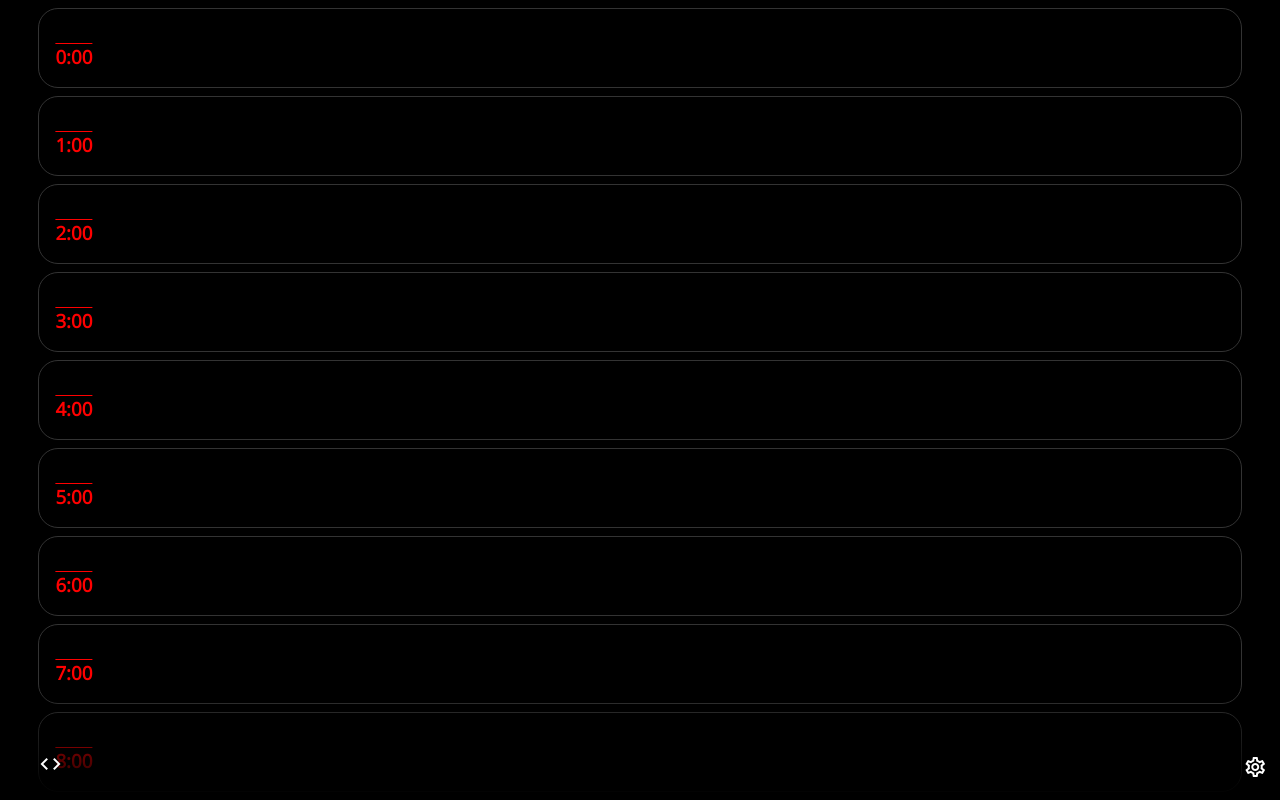
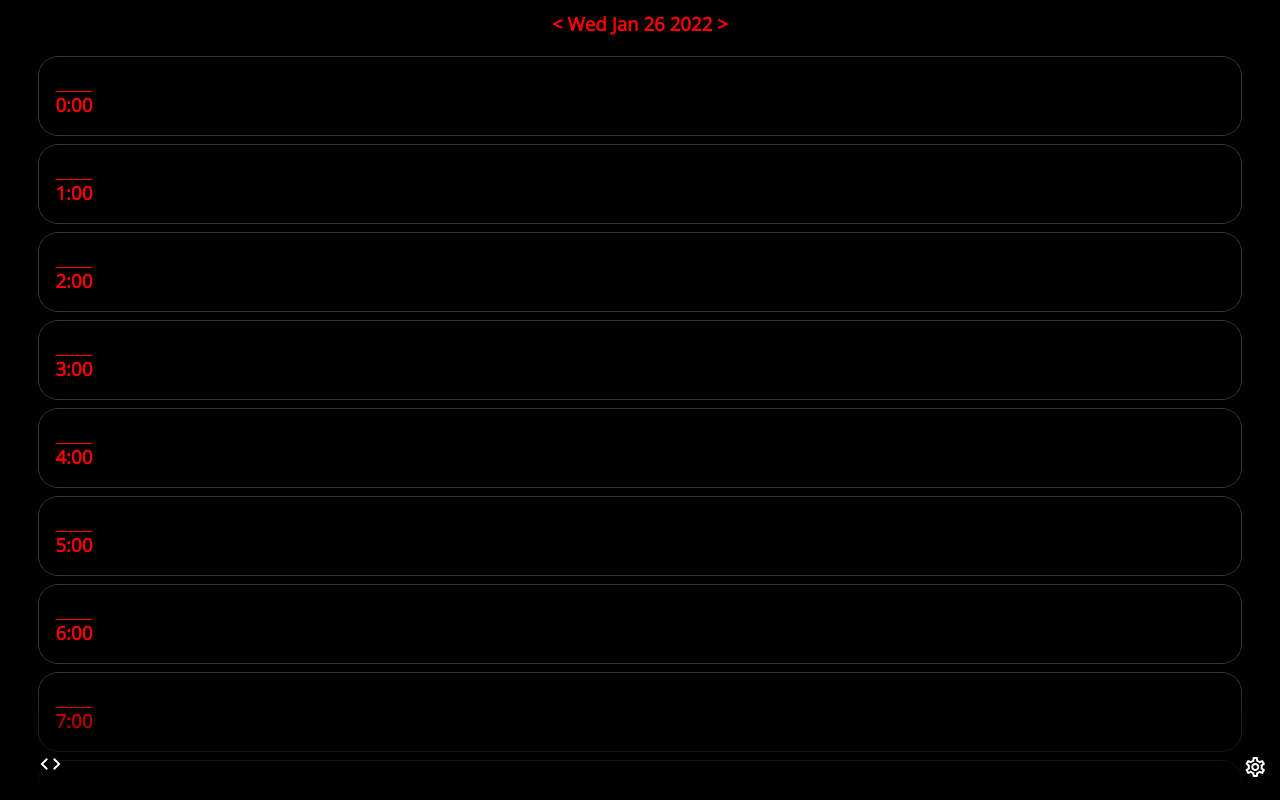
Before and after one commit to thefireflyer/timeable, a Next.js app in the folder src/: page /timeable/ in a window 1280 px wide. Built offline with nearby package versions, Linux system fonts and the light colour scheme.

Commit message:
day by day

```diff
--- a/src/pages/index.js
+++ b/src/pages/index.js
@@ -3,7 +3,9 @@ import React, { Component, useState } from 'react'
 import styles from '../styles/Home.module.scss'
 
 const storedData = "timeable.data"
+const savedDataVersion = 1
 const loopTime = 30
+
 
 function NavBarSpacer () {
   return(<div style={{marginBottom:`16vh`}}></div>)
@@ -12,29 +14,48 @@ function NavBarSpacer () {
 export default class Home extends Component {
   constructor(props) {
     super(props)
+
+    var date = new Date()//2022, 2, 3, 6);
+    this.currentDate = date.toDateString()
+
     this.state = {
-      timeSegments : [],
+      days: {},
       notifications : false,
+      version: savedDataVersion
     }
+
+    if (!this.state.days[date.toDateString()])
+    {//new day, create time data
+      this.state.days[this.currentDate] = this.createDayTemplate()
+    }
+
+
+  }
+
+  createDayTemplate() {
+    let segments = []
     for (let i = 0; i <= 24; i++) {
-      this.state.timeSegments.push({
+     segments.push({
         title:"",
         desc: "",
         activity: null,
         hour: i
       })
     }
+    return segments
   }
 
   updateLoop() {
     console.log(this.state)
     var date = new Date()//2022, 2, 3, 6);
+    //this.currentDate = date.toDateString()
+
 
     document.getElementById(styles.offlineIcon).style.display = navigator.onLine?`none`:`block`;
 
     this.forceUpdate()
 
-    let currentSegment = this.state.timeSegments[date.getHours()]
+    let currentSegment = this.state.days[this.currentDate][date.getHours()]
 
     console.log(date.getHours())
     console.log(currentSegment)
@@ -66,7 +87,11 @@ export default class Home extends Component {
     }
 
     try {
-      this.setState(JSON.parse(data))
+      let newStateData = JSON.parse(data)
+      if (!newStateData.version){throw ErrorEvent}
+      if (newStateData.version < savedDataVersion){throw ErrorEvent}
+
+      this.setState(newStateData)
       //this.state = JSON.parse(data)
     }
     catch(err){
@@ -135,7 +160,7 @@ export default class Home extends Component {
     console.log(currentTarget)
     console.log(currentTarget.attributes.segment.value)
 
-    this.state.currentSegment = () => {return(this.state.timeSegments[currentTarget.attributes.segment.value])}
+    this.state.currentSegment = () => {return(this.state.days[this.currentDate][currentTarget.attributes.segment.value])}
 
     let optionsMenu = document.getElementById(styles.timeSegmentOptions)
 
@@ -148,7 +173,7 @@ export default class Home extends Component {
   }
 
   clearTimeSegmentData () {
-    this.state.timeSegments.forEach(timeSegment => {
+    this.state.days[this.currentDate].forEach(timeSegment => {
       timeSegment.title = ""
       timeSegment.desc = ""
     })
@@ -163,6 +188,11 @@ export default class Home extends Component {
   }
 
   render() {
+    if (!this.state.days[this.currentDate])
+    {//new day, create time data
+      this.state.days[this.currentDate] = this.createDayTemplate()
+    }
+
     return (
       <div id={styles.container}>
         <Head>
@@ -181,12 +211,13 @@ export default class Home extends Component {
 
           <div className={styles.app}>
 
+
             <div className={styles.activities}>
 
             </div>
 
             <div className={styles.timesheet}>
-              {this.state.timeSegments.map(timeSegment => {
+              {this.state.days[this.currentDate].map(timeSegment => {
                 return(
                 <div key={timeSegment.hour}
                  className={styles.timeSegment}
@@ -218,6 +249,19 @@ export default class Home extends Component {
           </div>
 
 
+          <div className={styles.dateHeader}><h3><b onClick={() => {//pervious
+            let dayBefore = new Date(this.currentDate)
+            dayBefore.setDate(dayBefore.getDate() - 1);
+
+            this.currentDate = dayBefore.toDateString()
+            this.forceUpdate()
+          }}>{` < `}</b>{this.currentDate}<b onClick={() => {//next
+            let dayAfter = new Date(this.currentDate)
+            dayAfter.setDate(dayAfter.getDate() + 1);
+
+            this.currentDate = dayAfter.toDateString()
+            this.forceUpdate()
+          }}>{` > `}</b></h3></div>
           <div className={styles.dropOff}></div>
 
           <a onClick={() => {
@@ -270,11 +314,10 @@ export default class Home extends Component {
           <div id={styles.settings}>
             <center id={styles.settingsPanel}>
               <h1>Settings</h1>
-
               <h3 onClick={() => {
                 this.state.notifications = !this.state.notifications
                 this.forceUpdate()
-              }} >{this.state.notifications?`disable notifications`:`enable notifications`}</h3>
+              }} >{this.state.notifications?`Disable notifications`:`Enable notifications`}</h3>
 
               <h3
               onTouchStart={e => this.mouseDown(e, () => this.clearTimeSegmentData())}
@@ -282,7 +325,7 @@ export default class Home extends Component {
               onTouchEnd={() => this.mouseUp()}
               onTouchCancel={() => this.mouseUp()}
               onMouseUp={() => this.mouseUp()}
-              >Clear time data</h3>
+              >Clear today</h3>
               <h3
               onTouchStart={e => this.mouseDown(e, () => this.clearAllAppData())}
               onMouseDown={e => this.mouseDown(e, () => this.clearAllAppData())}
--- a/src/styles/Home.module.scss
+++ b/src/styles/Home.module.scss
@@ -139,6 +139,7 @@
 .timesheet {
   @extend .section;
   left: 3vw;
+  padding-top: 6vh;
 }
 
 .menubar {
@@ -220,6 +221,18 @@
   background: linear-gradient(180deg, rgba(0, 0, 0, 0), black);
 }
 
+.dateHeader {
+  position: absolute;
+  top: -1vh;
+  left: 0;
+  height: 7vh;
+  width: 100vw;
+  background: linear-gradient(0deg, rgba(0, 0, 0, 0), black);
+  text-align: center;
+  overflow: hidden;
+  color: red;
+}
+
 @media (min-width: 600px) {
 
 }
```
Also changed, not shown: src/public/sw.js, src/public/worker-zCoFltM_mgaU51wX7EUzV.js (renamed from src/public/worker-rtzW8BOZZWiNC3SIUleqL.js), 1 other file (tests, documents, lock files or other folders).
